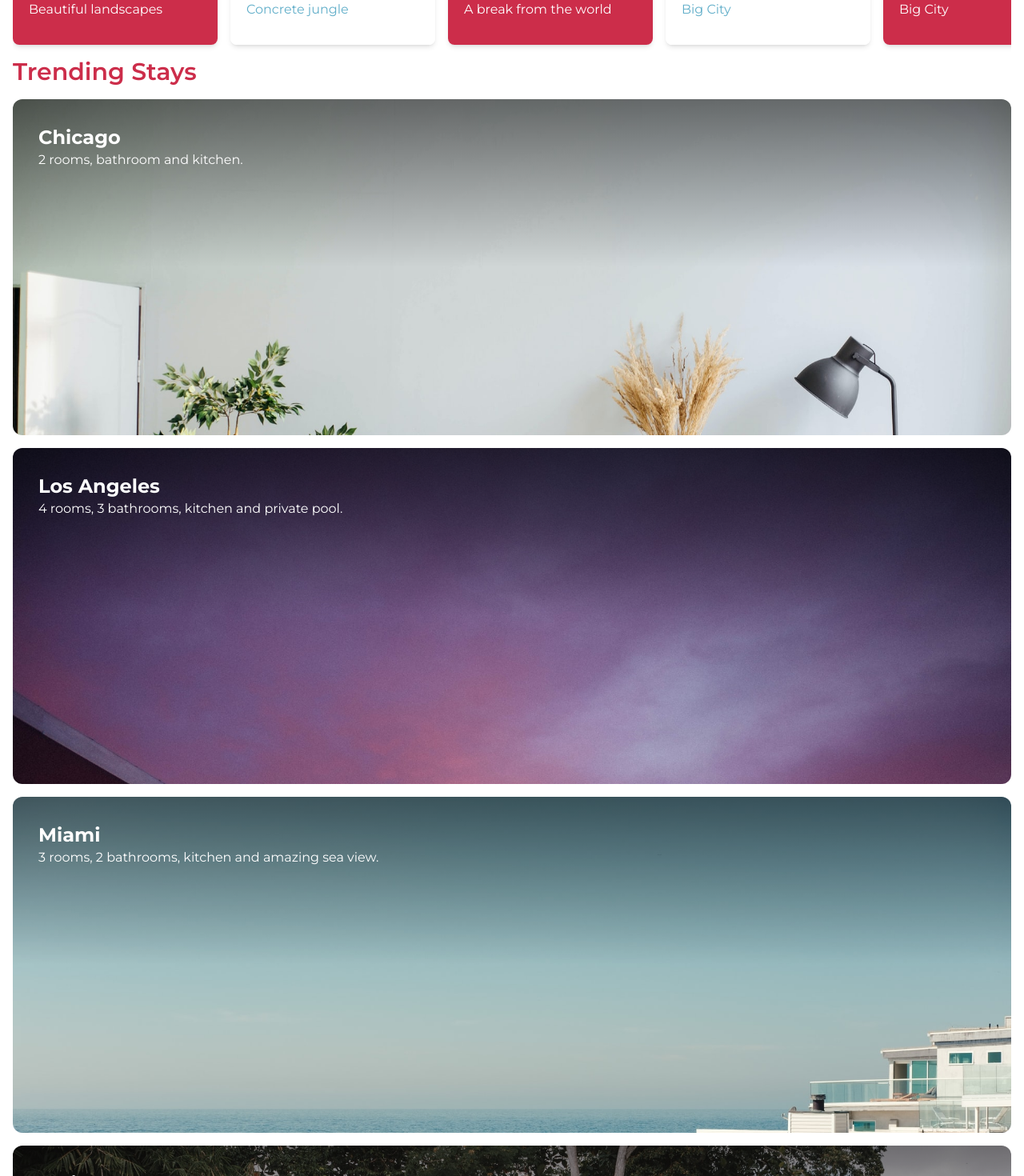
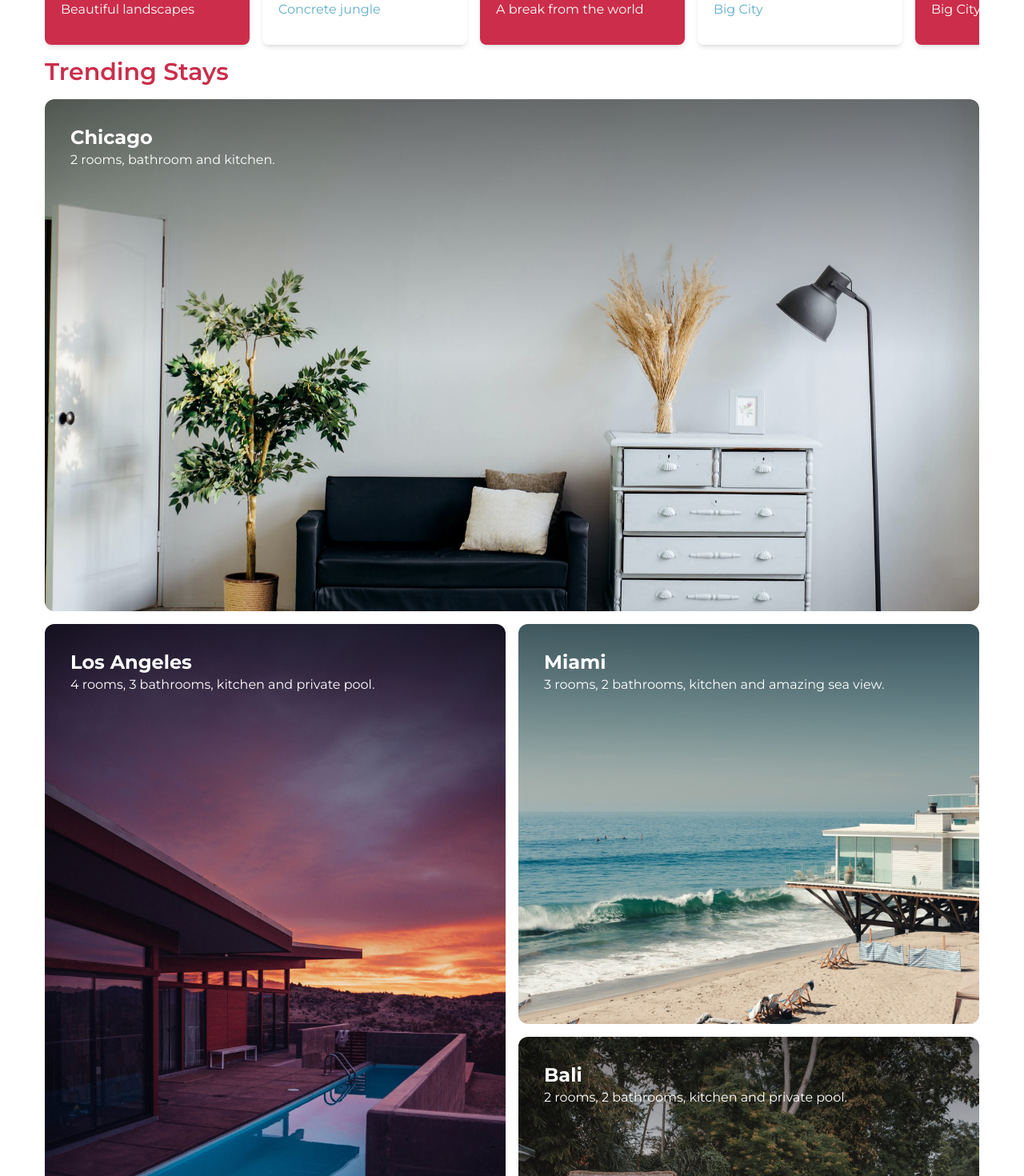
Before and after one commit to CristianCavanzo/curos-tailwind, a Next.js app: page / in a window 1280 px wide. Shown: the part 920-2390 px from the top of the page at 80% size. Built offline with nearby package versions, Linux system fonts and the light colour scheme.

Commit message:
[Add]: responsive

```diff
--- a/src/Layout/index.tsx
+++ b/src/Layout/index.tsx
@@ -1,7 +1,7 @@
 import React from 'react';
 
 const Layout = ({ children }) => {
-	return <div className="p-4 pb-8 pt-8">{children}</div>;
+	return <div className="m-auto p-4 pb-8 pt-8 lg:max-w-[75pc]">{children}</div>;
 };
 
 export { Layout };
--- a/src/components/Trending/Card/Card.tsx
+++ b/src/components/Trending/Card/Card.tsx
@@ -1,8 +1,15 @@
-import React from 'react';
-import bali from '@img/bali.jpg';
-const Card = ({ title, description, image }) => {
+import React, { FC, HTMLAttributes } from 'react';
+
+interface Props {
+	title: string;
+	description: string;
+	image: string;
+	extraClass: string;
+}
+
+const Card: FC<Props> = ({ title, description, image, extraClass }) => {
 	return (
-		<div className={` min-h-[420px] rounded-xl ${image} bg-cover p-8`}>
+		<div className={`min-h-[420px] rounded-xl ${image} bg-cover p-8 lg:bg-center ${extraClass} `}>
 			<p className="text-2xl font-bold text-white">{title}</p>
 			<p className="text-white">{description}</p>
 		</div>
--- a/src/components/Trending/Trending.tsx
+++ b/src/components/Trending/Trending.tsx
@@ -5,22 +5,30 @@ const Trending = () => {
 	return (
 		<Fragment>
 			<Title>Trending Stays</Title>
-			<div className="grid gap-y-4">
-				<Card title={'Chicago'} description={'2 rooms, bathroom and kitchen.'} image="bg-chicago" />
+			<div className="grid gap-y-4 lg:grid-cols-2 lg:gap-4 ">
+				<Card
+					title={'Chicago'}
+					description={'2 rooms, bathroom and kitchen.'}
+					image="bg-chicago"
+					extraClass="lg:col-span-full lg:bg-start lg:min-h-[640px]"
+				/>
 				<Card
 					title={'Los Angeles'}
 					description={'4 rooms, 3 bathrooms,  kitchen and private pool.'}
 					image="bg-LA"
+					extraClass="lg:row-end-4 lg:row-start-2"
 				/>
 				<Card
 					title={'Miami'}
 					description={'3 rooms, 2 bathrooms,  kitchen and amazing sea view.'}
 					image="bg-miami"
+					extraClass="lg:min-h-[500px]"
 				/>
 				<Card
 					title={'Bali'}
 					description={'2 rooms, 2 bathrooms,  kitchen and private pool.'}
 					image="bg-bali"
+					extraClass="lg:min-h-[500px]"
 				/>
 			</div>
 		</Fragment>
```
